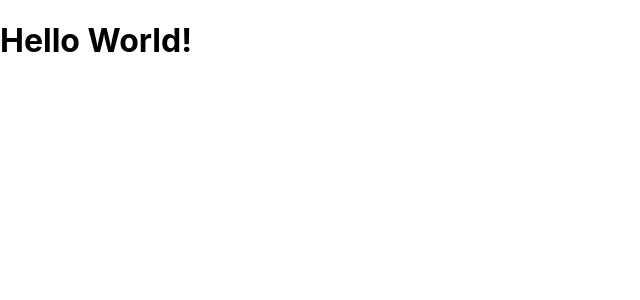
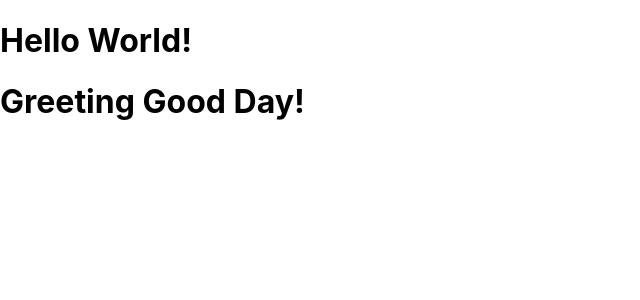
Before and after one commit to mendelssohnbach/CleanupEffect, a React (Create React App) app: page / in a window 1280 px wide. Shown: the top 300 px of the page, without its empty margins (0-640 px from the left). Built offline with nearby package versions, Linux system fonts and the light colour scheme.

Commit message:
update: コンポーネント組み込み

```diff
--- a/src/App.js
+++ b/src/App.js
@@ -1,5 +1,12 @@
+import Greeting from './components/Greeting';
+
 function App() {
-  return <h1>Hello World!</h1>;
+  return (
+    <div>
+      <h1>Hello World!</h1>
+      <Greeting />
+    </div>
+  );
 }
 
 export default App;
--- /dev/null
+++ b/src/components/Greeting.jsx
@@ -0,0 +1,9 @@
+function Greeting() {
+  return (
+    <div>
+      <h1>Greeting Good Day!</h1>
+    </div>
+  );
+}
+
+export default Greeting;
```
